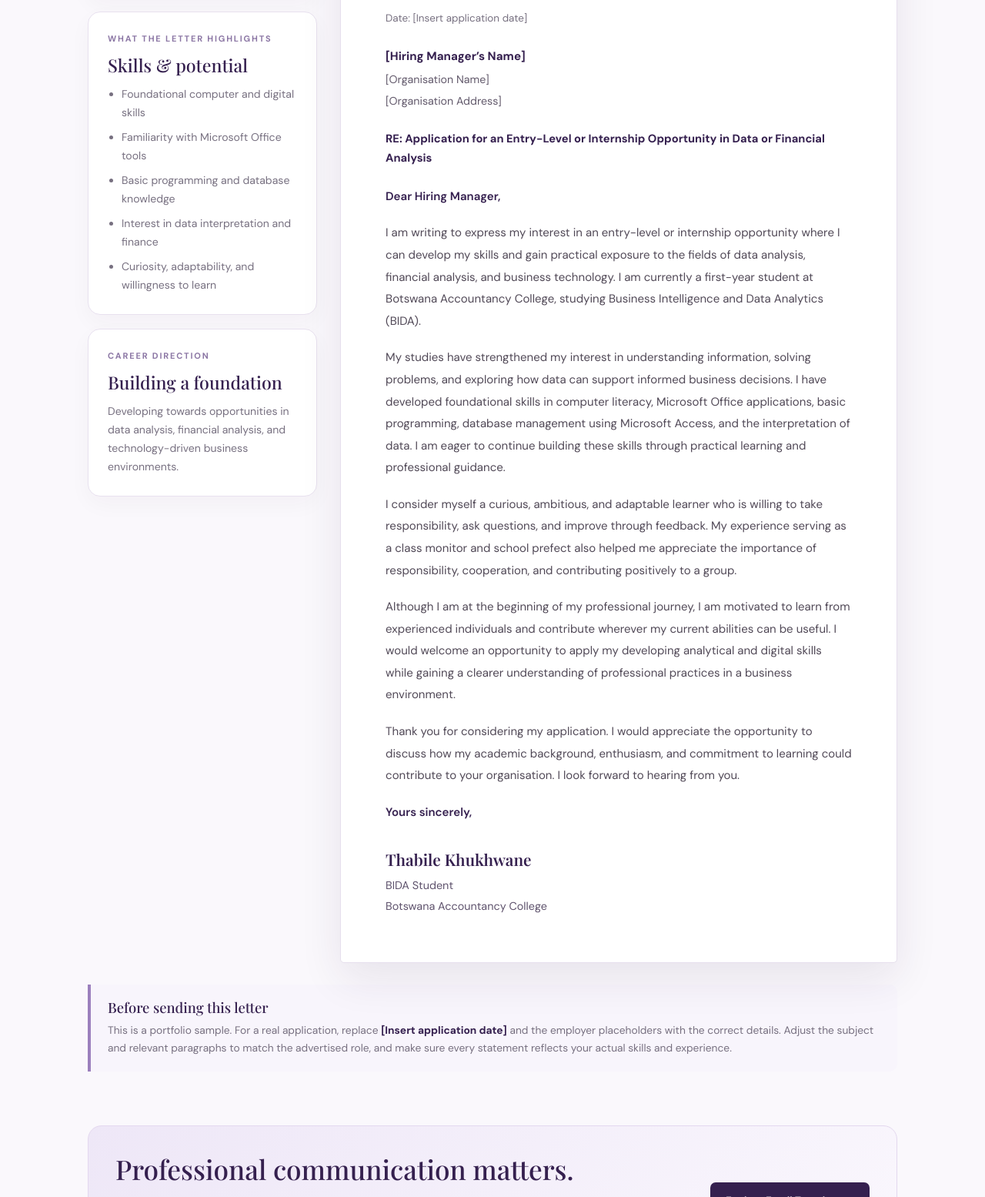
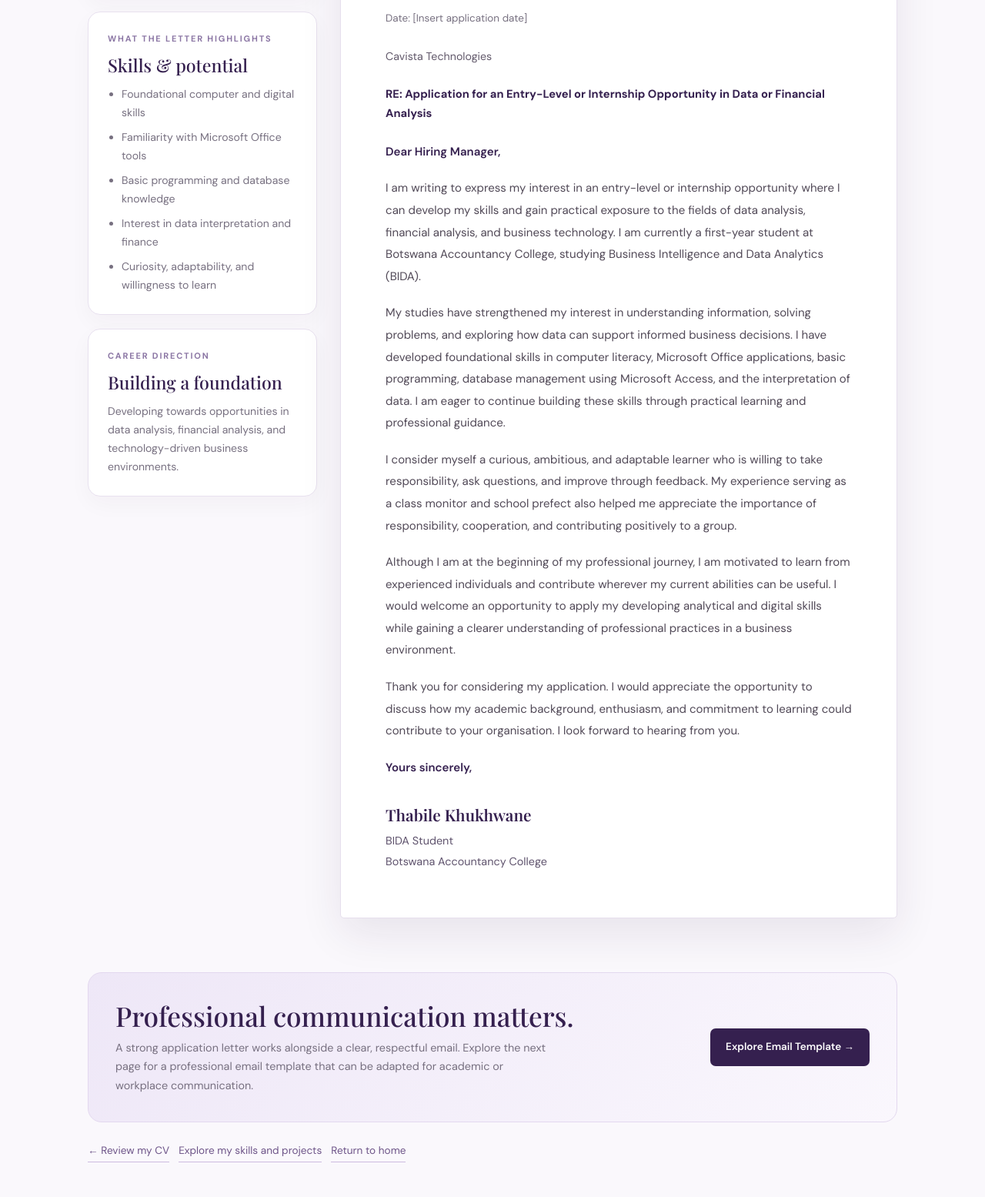
Before and after one commit to thabilek59/digital-portfolio-, a plain HTML site: page application-letter.html in a window 1280 px wide. Shown: the part 1245-2800 px from the top of the page at 77% size. Drawn offline with nearby package versions, Linux system fonts and the light colour scheme.

Commit message:
Revise application letter for personal context
Updated the application letter to reflect personal academic journey and corrected hiring manager details.

```diff
--- a/application-letter.html
+++ b/application-letter.html
@@ -728,7 +728,7 @@
             <span class="eyebrow">Portfolio · Page 06</span>
             <h1>Ambition, expressed with <em>purpose.</em></h1>
             <p>
-                A professional application letter reflecting Thabile’s academic journey,
+                A professional application letter reflecting my academic journey,
                 interest in data and finance, and commitment to continuous learning.
             </p>
             <div class="hero-meta">
@@ -814,9 +814,8 @@
                 <p class="letter-date">Date: [Insert application date]</p>
 
                 <div class="letter-address">
-                    <strong>[Hiring Manager’s Name]</strong>
-                    <span>[Organisation Name]</span>
-                    <span>[Organisation Address]</span>
+                    <strongHiring Manager</strong>
+                    <span>Cavista Technologies</span>
                 </div>
 
                 <p class="letter-subject">
@@ -885,16 +884,6 @@
             </article>
         </div>
 
-        <section class="letter-note">
-            <h3>Before sending this letter</h3>
-            <p>
-                This is a portfolio sample. For a real application, replace
-                <strong>[Insert application date]</strong> and the employer
-                placeholders with the correct details. Adjust the subject and
-                relevant paragraphs to match the advertised role, and make sure
-                every statement reflects your actual skills and experience.
-            </p>
-        </section>
 
         <section class="next-section">
             <div>
```
